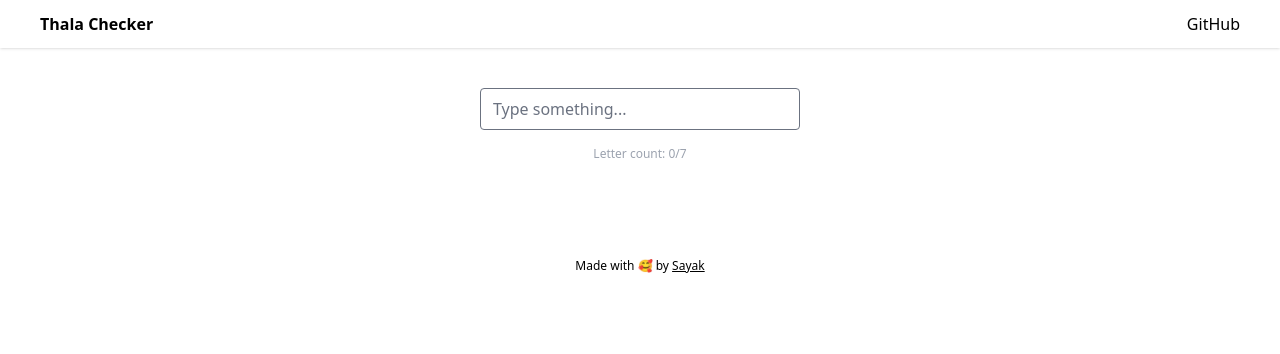
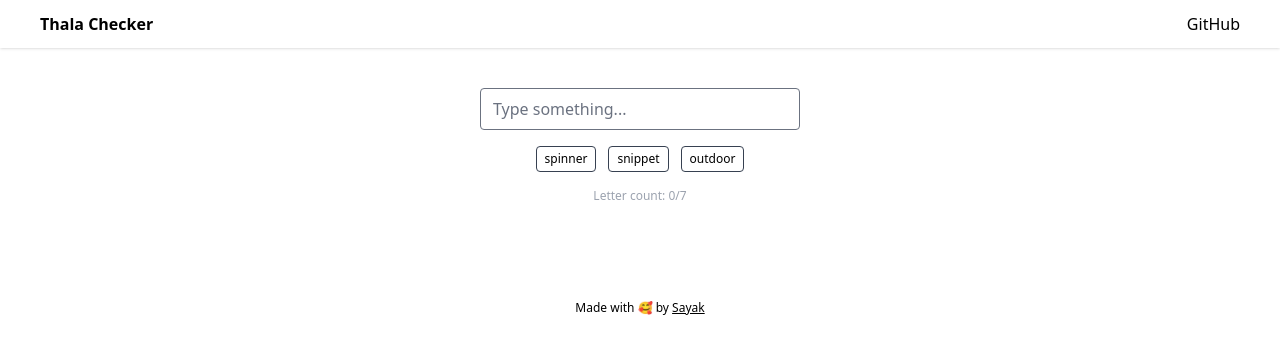
Before and after one commit to sayakongit/thala-for-a-reason, a Vue app: page / in a window 1280 px wide. Shown: the top 354 px of the page. Built offline with nearby package versions, Linux system fonts and the light colour scheme.

Commit message:
Add example words

```diff
--- a/src/components/Form.vue
+++ b/src/components/Form.vue
@@ -2,9 +2,19 @@
   <input
     type="text"
     class="rounded md:w-80 w-full"
+    ref="textBox"
     placeholder="Type something..."
     v-model="inputText"
   />
+
+  <div class="flex gap-3">
+    <span
+      v-for="each in getRandomCricketWords()"
+      class="text-xs border rounded p-1 px-2 border-gray-700 hover:bg-gray-200 transition-colors cursor-pointer"
+      @click="updateInputValue(each)"
+      >{{ each }}</span
+    >
+  </div>
 
   <button
     type="button"
@@ -24,6 +34,7 @@ import { ref, inject, reactive } from "vue";
 
 const total = ref(0);
 const inputText = ref("");
+const textBox = ref("textBox");
 
 const getLetterCount = reactive(() => inputText.value.length);
 
@@ -33,4 +44,31 @@ const updateParentData = () => {
   sharedData.value = total.value;
   localStorage.setItem("word", inputText.value);
 };
+
+const updateInputValue = (each) => {
+  inputText.value = each;
+};
+
+function getRandomCricketWords() {
+  const cricketWordsArray = [
+    "batting",
+    "bowling",
+    "wickets",
+    "captain",
+    "snippet",
+    "umpires",
+    "cricket",
+    "outdoor",
+    "innings",
+    "spinner",
+  ];
+
+  // Shuffle the array and get 3 random cricket-related words
+  const shuffledArray = cricketWordsArray
+    .slice()
+    .sort(() => Math.random() - 0.5);
+  const randomCricketWords = shuffledArray.slice(0, 3);
+
+  return randomCricketWords;
+}
 </script>
```
